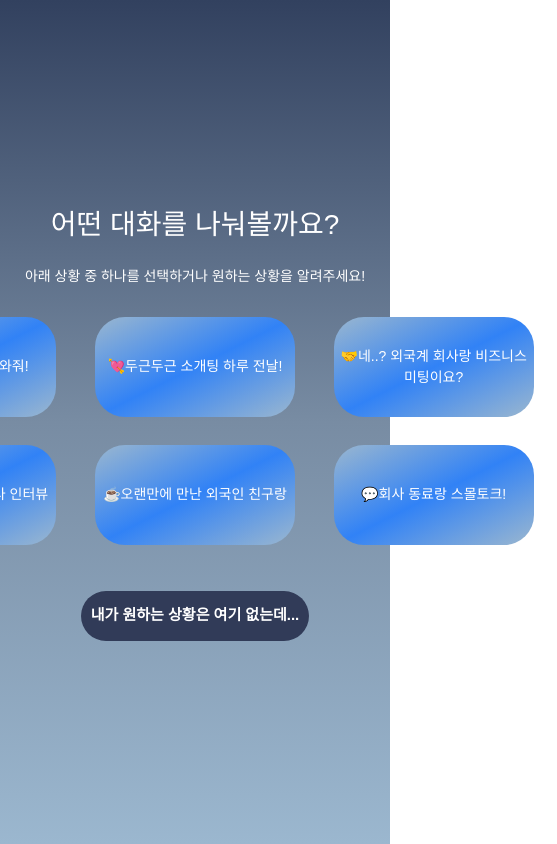
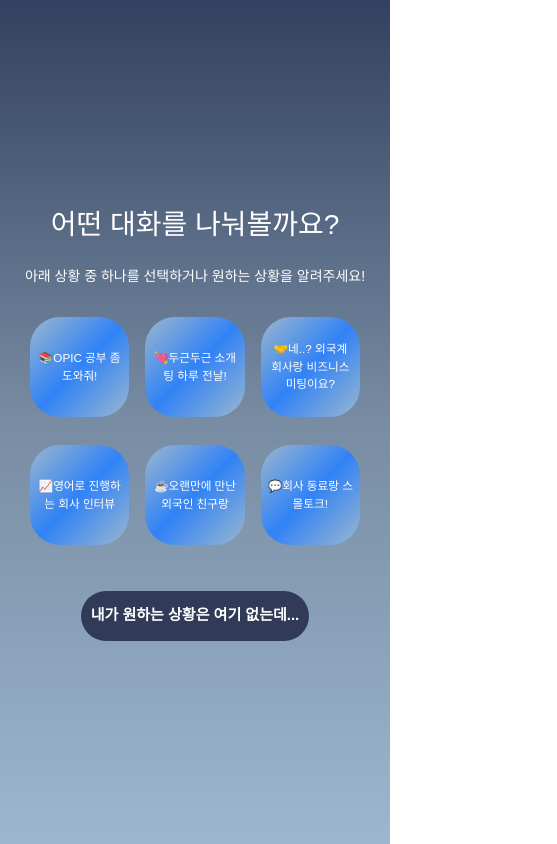
Before and after one commit to AstroHyo/Tutor-App, a React (Create React App) app in the folder frontend/tutorapp/: page /chatStart in a window 390 px wide. Shown: the whole page, 557 px wide, since content can reach past the window. Built offline with nearby package versions, Linux system fonts and the light colour scheme.

Commit message:
(FE) Add @media for mobile

```diff
--- a/frontend/tutorapp/src/App.css
+++ b/frontend/tutorapp/src/App.css
@@ -53,25 +53,6 @@
   white-space: pre-wrap;
 }
 
-.example{
-  width: 700px;
-  margin-left: auto;
-  margin-right: auto;
-}
-
-.exampleBox{
-  width: 200px;
-  height: 100px;
-  margin-left: auto;
-  margin-right: auto;
-  margin-bottom: 20px;
-  color: white;
-  background-image: linear-gradient(to bottom right, #9bb7cf, #3182f6, #9bb7cf); /*bottom right  , #788ca3, #32415f 3182f6*/
-  /*background: #3182f6;*/
-  border-radius: 30px;
-  border: none;
-}
-
 .click{
   background: #313b58;
   margin-top: 30px;
--- a/frontend/tutorapp/src/routes/ChatStart.css
+++ b/frontend/tutorapp/src/routes/ChatStart.css
@@ -34,6 +34,26 @@
     margin-bottom: 10px;
 }
 
+.example{
+    width: 700px;
+    margin-left: auto;
+    margin-right: auto;
+}
+
+.exampleBox{
+    width: 200px;
+    height: 100px;
+    margin-left: auto;
+    margin-right: auto;
+    margin-bottom: 20px;
+    color: white;
+    background-image: linear-gradient(to bottom right, #9bb7cf, #3182f6, #9bb7cf); /*bottom right  , #788ca3, #32415f 3182f6*/
+    /*background: #3182f6;*/
+    border-radius: 30px;
+    border: none;
+}
+
+
 .exampleBox:hover{
     background: #4d94f7;
     transform: scale(1.1);
@@ -45,3 +65,12 @@
     height: 70px;
     border-radius: 30px;
 }
+
+@media screen and (max-width: 768px){
+    .example{
+        width: 330px;
+        margin-left: auto;
+        margin-right: auto;
+        font-size: smaller;
+    }
+}
--- a/frontend/tutorapp/src/routes/ChatStart.js
+++ b/frontend/tutorapp/src/routes/ChatStart.js
@@ -2,7 +2,6 @@
 import { Stack, Form, Row, Col } from 'react-bootstrap';
 import { useNavigate } from 'react-router-dom';
 import './ChatStart.css';
-
 
 function ChatStart() {
   const navigate = useNavigate();
--- a/frontend/tutorapp/src/routes/Chatbot.css
+++ b/frontend/tutorapp/src/routes/Chatbot.css
@@ -137,3 +137,9 @@
 .Feedback p {
   margin: 20px 0;
 }
+
+@media screen and (max-width: 768px){
+  .chat-container {
+    max-width: 90%;
+  }
+}
```
